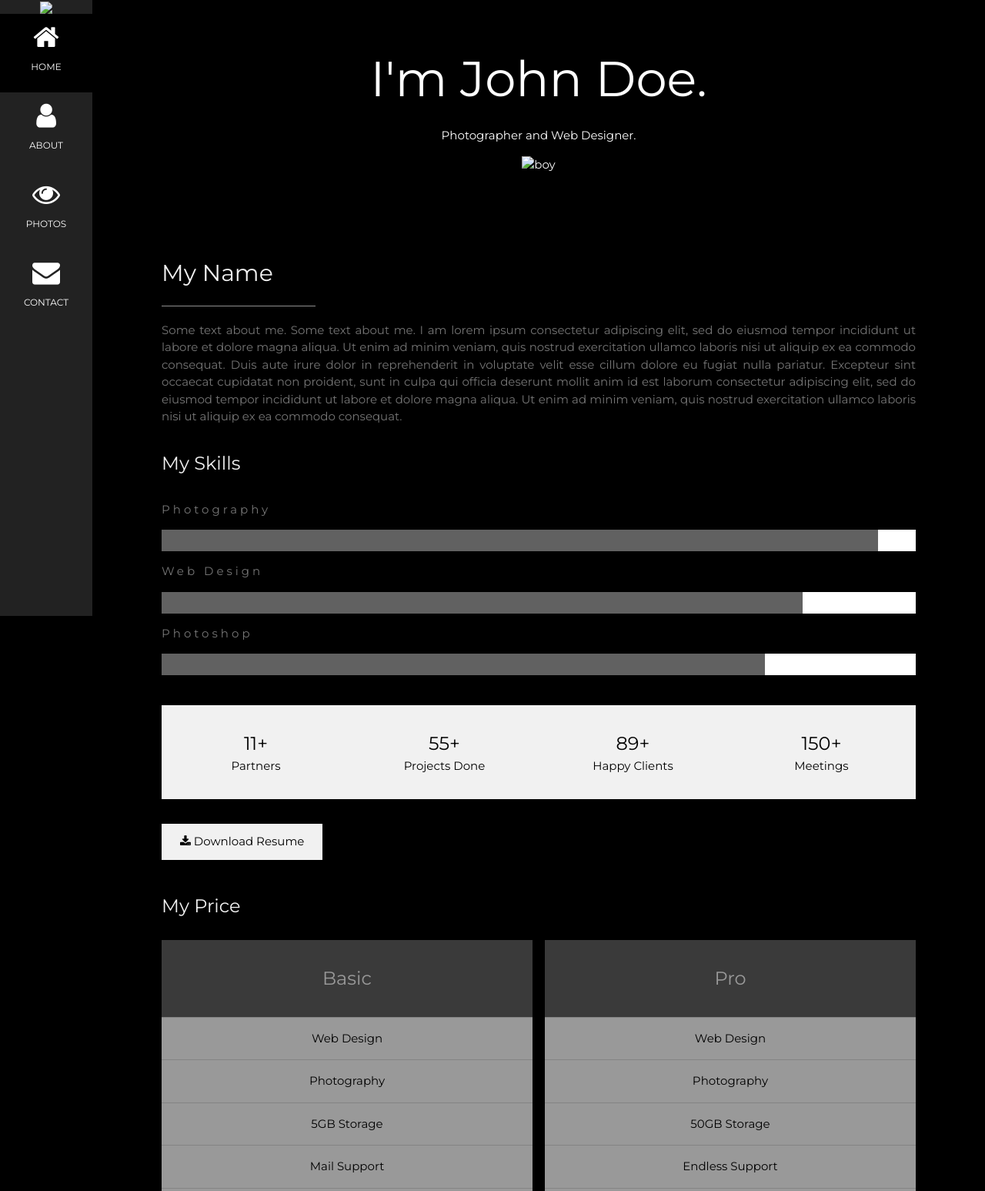
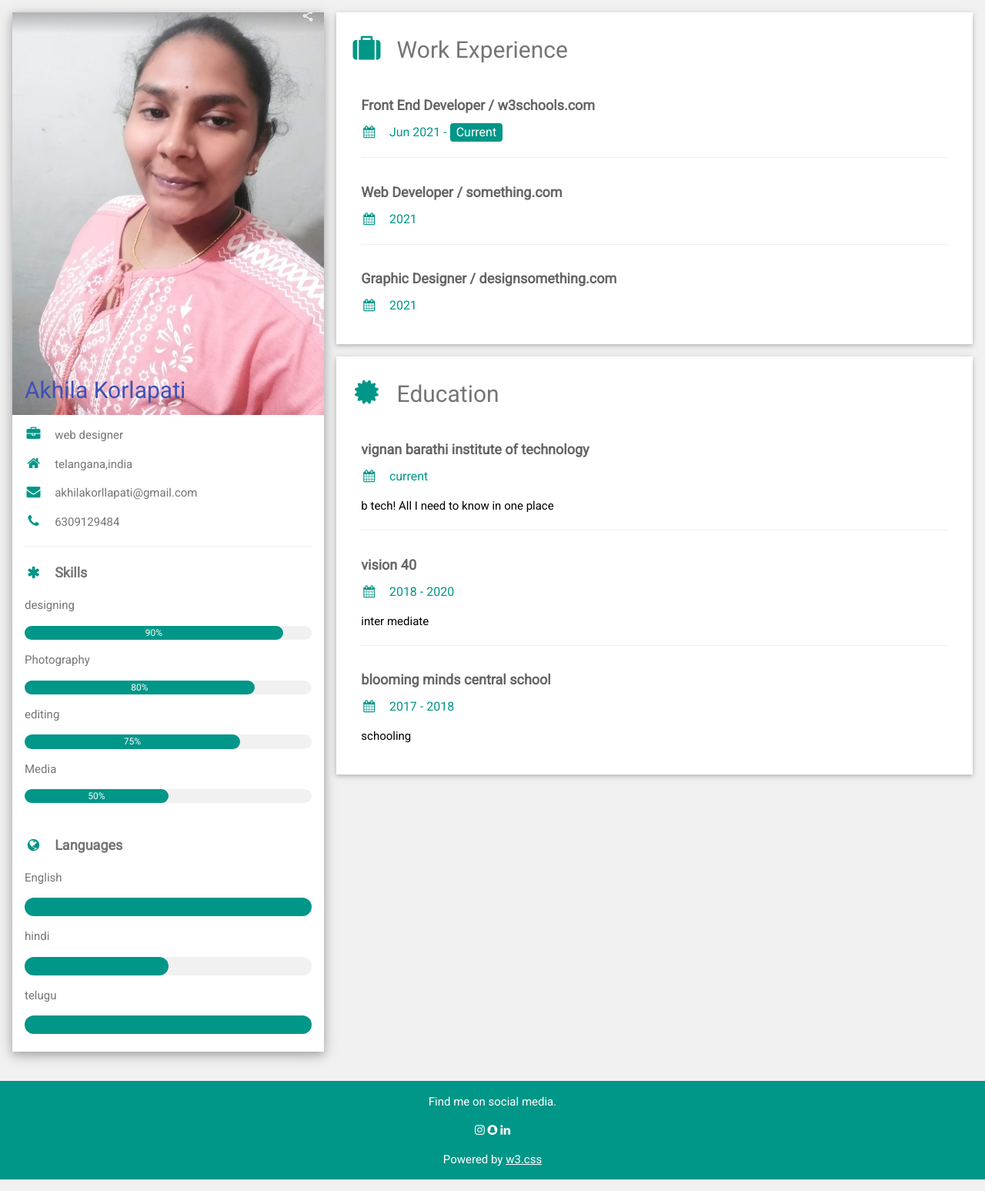
Before and after one commit to akhila-3007/akhila-3007.github.io, a plain HTML site: page index.html in a window 1280 px wide. Shown: the top 1547 px of the page at 77% size. Drawn offline with nearby package versions, Linux system fonts and the light colour scheme.

Commit message:
Update index.html

```diff
--- a/index.html
+++ b/index.html
@@ -4,204 +4,138 @@
 <meta charset="UTF-8">
 <meta name="viewport" content="width=device-width, initial-scale=1">
 <link rel="stylesheet" href="https://www.w3schools.com/w3css/4/w3.css">
-<link rel="stylesheet" href="https://fonts.googleapis.com/css?family=Montserrat">
+<link rel='stylesheet' href='https://fonts.googleapis.com/css?family=Roboto'>
 <link rel="stylesheet" href="https://cdnjs.cloudflare.com/ajax/libs/font-awesome/4.7.0/css/font-awesome.min.css">
 <style>
-body, h1,h2,h3,h4,h5,h6 {font-family: "Montserrat", sans-serif}
-.w3-row-padding img {margin-bottom: 12px}
-/* Set the width of the sidebar to 120px */
-.w3-sidebar {width: 120px;background: #222;}
-/* Add a left margin to the "page content" that matches the width of the sidebar (120px) */
-#main {margin-left: 120px}
-/* Remove margins from "page content" on small screens */
-@media only screen and (max-width: 600px) {#main {margin-left: 0}}
+html,body,h1,h2,h3,h4,h5,h6 {font-family: "Roboto", sans-serif}
 </style>
-<body class="w3-black">
+<body class="w3-light-grey">
 
-<!-- Icon Bar (Sidebar - hidden on small screens) -->
-<nav class="w3-sidebar w3-bar-block w3-small w3-hide-small w3-center">
-  <!-- Avatar image in top left corner -->
-  <img src="/w3images/avatar_smoke.jpg" style="width:100%">
-  <a href="#" class="w3-bar-item w3-button w3-padding-large w3-black">
-    <i class="fa fa-home w3-xxlarge"></i>
-    <p>HOME</p>
-  </a>
-  <a href="#about" class="w3-bar-item w3-button w3-padding-large w3-hover-black">
-    <i class="fa fa-user w3-xxlarge"></i>
-    <p>ABOUT</p>
-  </a>
-  <a href="#photos" class="w3-bar-item w3-button w3-padding-large w3-hover-black">
-    <i class="fa fa-eye w3-xxlarge"></i>
-    <p>PHOTOS</p>
-  </a>
-  <a href="#contact" class="w3-bar-item w3-button w3-padding-large w3-hover-black">
-    <i class="fa fa-envelope w3-xxlarge"></i>
-    <p>CONTACT</p>
-  </a>
-</nav>
+<!-- Page Container -->
+<div class="w3-content w3-margin-top" style="max-width:1400px;">
 
-<!-- Navbar on small screens (Hidden on medium and large screens) -->
-<div class="w3-top w3-hide-large w3-hide-medium" id="myNavbar">
-  <div class="w3-bar w3-black w3-opacity w3-hover-opacity-off w3-center w3-small">
-    <a href="#" class="w3-bar-item w3-button" style="width:25% !important">HOME</a>
-    <a href="#about" class="w3-bar-item w3-button" style="width:25% !important">ABOUT</a>
-    <a href="#photos" class="w3-bar-item w3-button" style="width:25% !important">PHOTOS</a>
-    <a href="#contact" class="w3-bar-item w3-button" style="width:25% !important">CONTACT</a>
+  <!-- The Grid -->
+  <div class="w3-row-padding">
+
+    <!-- Left Column -->
+    <div class="w3-third">
+
+      <div class="w3-white w3-text-grey w3-card-4">
+        <div class="w3-display-container">
+          <img src="2021-06-16 (7).png" style="width:100%" alt="2021-06-16 (7).png">
+          <div class="w3-display-bottomleft w3-container w3-text-indigo">
+            <h2>Akhila Korlapati</h2>
+          </div>
+        </div>
+        <div class="w3-container">
+          <p><i class="fa fa-briefcase fa-fw w3-margin-right w3-large w3-text-teal"></i>web designer</p>
+          <p><i class="fa fa-home fa-fw w3-margin-right w3-large w3-text-teal"></i>telangana,india</p>
+          <p><i class="fa fa-envelope fa-fw w3-margin-right w3-large w3-text-teal"></i>akhilakorllapati@gmail.com</p>
+          <p><i class="fa fa-phone fa-fw w3-margin-right w3-large w3-text-teal"></i>6309129484</p>
+          <hr>
+
+          <p class="w3-large"><b><i class="fa fa-asterisk fa-fw w3-margin-right w3-text-teal"></i>Skills</b></p>
+          <p>designing</p>
+          <div class="w3-light-grey w3-round-xlarge w3-small">
+            <div class="w3-container w3-center w3-round-xlarge w3-teal" style="width:90%">90%</div>
+          </div>
+          <p>Photography</p>
+          <div class="w3-light-grey w3-round-xlarge w3-small">
+            <div class="w3-container w3-center w3-round-xlarge w3-teal" style="width:80%">
+              <div class="w3-center w3-text-white">80%</div>
+            </div>
+          </div>
+          <p>editing</p>
+          <div class="w3-light-grey w3-round-xlarge w3-small">
+            <div class="w3-container w3-center w3-round-xlarge w3-teal" style="width:75%">75%</div>
+          </div>
+          <p>Media</p>
+          <div class="w3-light-grey w3-round-xlarge w3-small">
+            <div class="w3-container w3-center w3-round-xlarge w3-teal" style="width:50%">50%</div>
+          </div>
+          <br>
+
+          <p class="w3-large w3-text-theme"><b><i class="fa fa-globe fa-fw w3-margin-right w3-text-teal"></i>Languages</b></p>
+          <p>English</p>
+          <div class="w3-light-grey w3-round-xlarge">
+            <div class="w3-round-xlarge w3-teal" style="height:24px;width:100%"></div>
+          </div>
+          <p>hindi</p>
+          <div class="w3-light-grey w3-round-xlarge">
+            <div class="w3-round-xlarge w3-teal" style="height:24px;width:50%"></div>
+          </div>
+          <p>telugu</p>
+          <div class="w3-light-grey w3-round-xlarge">
+            <div class="w3-round-xlarge w3-teal" style="height:24px;width:100%"></div>
+          </div>
+          <br>
+        </div>
+      </div><br>
+
+    <!-- End Left Column -->
+    </div>
+
+    <!-- Right Column -->
+    <div class="w3-twothird">
+
+      <div class="w3-container w3-card w3-white w3-margin-bottom">
+        <h2 class="w3-text-grey w3-padding-16"><i class="fa fa-suitcase fa-fw w3-margin-right w3-xxlarge w3-text-teal"></i>Work Experience</h2>
+        <div class="w3-container">
+          <h5 class="w3-opacity"><b>Front End Developer / w3schools.com</b></h5>
+          <h6 class="w3-text-teal"><i class="fa fa-calendar fa-fw w3-margin-right"></i>Jun 2021 - <span class="w3-tag w3-teal w3-round">Current</span></h6>
+          <p></p>
+          <hr>
+        </div>
+        <div class="w3-container">
+          <h5 class="w3-opacity"><b>Web Developer / something.com</b></h5>
+          <h6 class="w3-text-teal"><i class="fa fa-calendar fa-fw w3-margin-right"></i>2021</h6>
+          <p></p>
+          <hr>
+        </div>
+        <div class="w3-container">
+          <h5 class="w3-opacity"><b>Graphic Designer / designsomething.com</b></h5>
+          <h6 class="w3-text-teal"><i class="fa fa-calendar fa-fw w3-margin-right"></i>2021</h6>
+          <p> </p><br>
         </div>
       </div>
 
-<!-- Page Content -->
-<div class="w3-padding-large" id="main">
-  <!-- Header/Home -->
-  <header class="w3-container w3-padding-32 w3-center w3-black" id="home">
-    <h1 class="w3-jumbo"><span class="w3-hide-small">I'm</span> John Doe.</h1>
-    <p>Photographer and Web Designer.</p>
-    <img src="/w3images/man_smoke.jpg" alt="boy" class="w3-image" width="992" height="1108">
-  </header>
-
-  <!-- About Section -->
-  <div class="w3-content w3-justify w3-text-grey w3-padding-64" id="about">
-    <h2 class="w3-text-light-grey">My Name</h2>
-    <hr style="width:200px" class="w3-opacity">
-    <p>Some text about me. Some text about me. I am lorem ipsum consectetur adipiscing elit, sed do eiusmod tempor incididunt ut labore et dolore magna aliqua. Ut enim ad minim veniam, quis nostrud exercitation ullamco laboris nisi ut aliquip
-      ex ea commodo consequat. Duis aute irure dolor in reprehenderit in voluptate velit esse cillum dolore eu fugiat nulla pariatur. Excepteur sint occaecat cupidatat non proident, sunt in culpa qui officia deserunt mollit anim id est laborum consectetur
-      adipiscing elit, sed do eiusmod tempor incididunt ut labore et dolore magna aliqua. Ut enim ad minim veniam, quis nostrud exercitation ullamco laboris nisi ut aliquip ex ea commodo consequat.
-    </p>
-    <h3 class="w3-padding-16 w3-text-light-grey">My Skills</h3>
-    <p class="w3-wide">Photography</p>
-    <div class="w3-white">
-      <div class="w3-dark-grey" style="height:28px;width:95%"></div>
+      <div class="w3-container w3-card w3-white">
+        <h2 class="w3-text-grey w3-padding-16"><i class="fa fa-certificate fa-fw w3-margin-right w3-xxlarge w3-text-teal"></i>Education</h2>
+        <div class="w3-container">
+          <h5 class="w3-opacity"><b>vignan barathi institute of technology</b></h5>
+          <h6 class="w3-text-teal"><i class="fa fa-calendar fa-fw w3-margin-right"></i>current</h6>
+          <p>b tech! All I need to know in one place</p>
+          <hr>
         </div>
-    <p class="w3-wide">Web Design</p>
-    <div class="w3-white">
-      <div class="w3-dark-grey" style="height:28px;width:85%"></div>
+        <div class="w3-container">
+          <h5 class="w3-opacity"><b>vision 40</b></h5>
+          <h6 class="w3-text-teal"><i class="fa fa-calendar fa-fw w3-margin-right"></i>2018 - 2020</h6>
+          <p>inter mediate</p>
+          <hr>
         </div>
-    <p class="w3-wide">Photoshop</p>
-    <div class="w3-white">
-      <div class="w3-dark-grey" style="height:28px;width:80%"></div>
-    </div><br>
-
-    <div class="w3-row w3-center w3-padding-16 w3-section w3-light-grey">
-      <div class="w3-quarter w3-section">
-        <span class="w3-xlarge">11+</span><br>
-        Partners
-      </div>
-      <div class="w3-quarter w3-section">
-        <span class="w3-xlarge">55+</span><br>
-        Projects Done
-      </div>
-      <div class="w3-quarter w3-section">
-        <span class="w3-xlarge">89+</span><br>
-        Happy Clients
-      </div>
-      <div class="w3-quarter w3-section">
-        <span class="w3-xlarge">150+</span><br>
-        Meetings
+        <div class="w3-container">
+          <h5 class="w3-opacity"><b>blooming minds central school</b></h5>
+          <h6 class="w3-text-teal"><i class="fa fa-calendar fa-fw w3-margin-right"></i>2017 - 2018</h6>
+          <p>schooling</p><br>
         </div>
       </div>
 
-    <button class="w3-button w3-light-grey w3-padding-large w3-section">
-      <i class="fa fa-download"></i> Download Resume
-    </button>
-
-    <!-- Grid for pricing tables -->
-    <h3 class="w3-padding-16 w3-text-light-grey">My Price</h3>
-    <div class="w3-row-padding" style="margin:0 -16px">
-      <div class="w3-half w3-margin-bottom">
-        <ul class="w3-ul w3-white w3-center w3-opacity w3-hover-opacity-off">
-          <li class="w3-dark-grey w3-xlarge w3-padding-32">Basic</li>
-          <li class="w3-padding-16">Web Design</li>
-          <li class="w3-padding-16">Photography</li>
-          <li class="w3-padding-16">5GB Storage</li>
-          <li class="w3-padding-16">Mail Support</li>
-          <li class="w3-padding-16">
-            <h2>$ 10</h2>
-            <span class="w3-opacity">per month</span>
-          </li>
-          <li class="w3-light-grey w3-padding-24">
-            <button class="w3-button w3-white w3-padding-large w3-hover-black">Sign Up</button>
-          </li>
-        </ul>
+    <!-- End Right Column -->
     </div>
 
-      <div class="w3-half">
-        <ul class="w3-ul w3-white w3-center w3-opacity w3-hover-opacity-off">
-          <li class="w3-dark-grey w3-xlarge w3-padding-32">Pro</li>
-          <li class="w3-padding-16">Web Design</li>
-          <li class="w3-padding-16">Photography</li>
-          <li class="w3-padding-16">50GB Storage</li>
-          <li class="w3-padding-16">Endless Support</li>
-          <li class="w3-padding-16">
-            <h2>$ 25</h2>
-            <span class="w3-opacity">per month</span>
-          </li>
-          <li class="w3-light-grey w3-padding-24">
-            <button class="w3-button w3-white w3-padding-large w3-hover-black">Sign Up</button>
-          </li>
-        </ul>
-      </div>
-    <!-- End Grid/Pricing tables -->
+  <!-- End Grid -->
   </div>
 
-    <!-- Testimonials -->
-    <h3 class="w3-padding-24 w3-text-light-grey">My Reputation</h3>
-    <img src="/w3images/bandmember.jpg" alt="Avatar" class="w3-left w3-circle w3-margin-right" style="width:80px">
-    <p><span class="w3-large w3-margin-right">Chris Fox.</span> CEO at Mighty Schools.</p>
-    <p>John Doe saved us from a web disaster.</p><br>
-
-    <img src="/w3images/avatar_g2.jpg" alt="Avatar" class="w3-left w3-circle w3-margin-right" style="width:80px">
-    <p><span class="w3-large w3-margin-right">Rebecca Flex.</span> CEO at Company.</p>
-    <p>No one is better than John Doe.</p>
-  <!-- End About Section -->
+  <!-- End Page Container -->
 </div>
 
-  <!-- Portfolio Section -->
-  <div class="w3-padding-64 w3-content" id="photos">
-    <h2 class="w3-text-light-grey">My Photos</h2>
-    <hr style="width:200px" class="w3-opacity">
-
-    </div>
-  <!-- End Portfolio Section -->
-  </div>
-
-  <!-- Contact Section -->
-  <div class="w3-padding-64 w3-content w3-text-grey" id="contact">
-    <h2 class="w3-text-light-grey">Contact Me</h2>
-    <hr style="width:200px" class="w3-opacity">
-
-    <div class="w3-section">
-      <p><i class="fa fa-map-marker fa-fw w3-text-white w3-xxlarge w3-margin-right"></i> Chicago, US</p>
-      <p><i class="fa fa-phone fa-fw w3-text-white w3-xxlarge w3-margin-right"></i> Phone: +00 151515</p>
-      <p><i class="fa fa-envelope fa-fw w3-text-white w3-xxlarge w3-margin-right"> </i> Email: mail@mail.com</p>
-    </div><br>
-    <p>Let's get in touch. Send me a message:</p>
-
-    <form action="/action_page.php" target="_blank">
-      <p><input class="w3-input w3-padding-16" type="text" placeholder="Name" required name="Name"></p>
-      <p><input class="w3-input w3-padding-16" type="text" placeholder="Email" required name="Email"></p>
-      <p><input class="w3-input w3-padding-16" type="text" placeholder="Subject" required name="Subject"></p>
-      <p><input class="w3-input w3-padding-16" type="text" placeholder="Message" required name="Message"></p>
-      <p>
-        <button class="w3-button w3-light-grey w3-padding-large" type="submit">
-          <i class="fa fa-paper-plane"></i> SEND MESSAGE
-        </button>
-      </p>
-    </form>
-  <!-- End Contact Section -->
-  </div>
-
-    <!-- Footer -->
-  <footer class="w3-content w3-padding-64 w3-text-grey w3-xlarge">
+<footer class="w3-container w3-teal w3-center w3-margin-top">
+  <p>Find me on social media.</p>
   <i class="fa fa-instagram w3-akhila_korlapati"></i>
-    <i class="fa fa-snapchat-akhila"></i>
-    <i class="fa fa-mail w3-akhilakorllapati@gmail.com"></i>
+  <i class="fa fa-snapchat w3-akhila korlapati"></i>
   <i class="fa fa-linkedin w3-akhila korlapati"></i>
-    <p class="w3-medium">Powered by <a href="https://www.w3schools.com/w3css/default.asp" target="_blank" class="w3-hover-text-green">w3.css</a></p>
-  <!-- End footer -->
+  <p>Powered by <a href="https://www.w3schools.com/w3css/default.asp" target="_blank">w3.css</a></p>
 </footer>
-
-<!-- END PAGE CONTENT -->
-</div>
 
 </body>
 </html>
```
Lines whose indentation alone changed are shown as unchanged.
